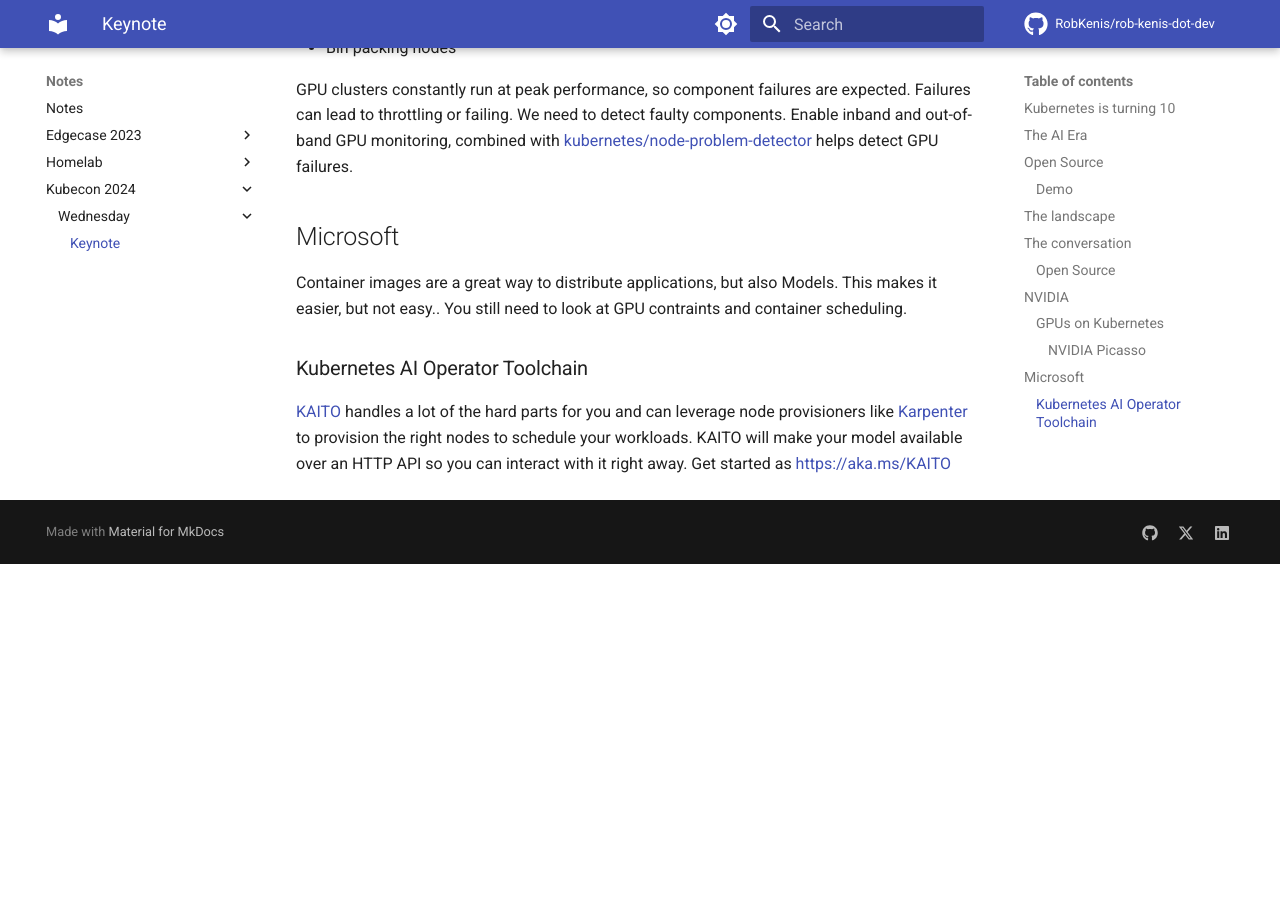
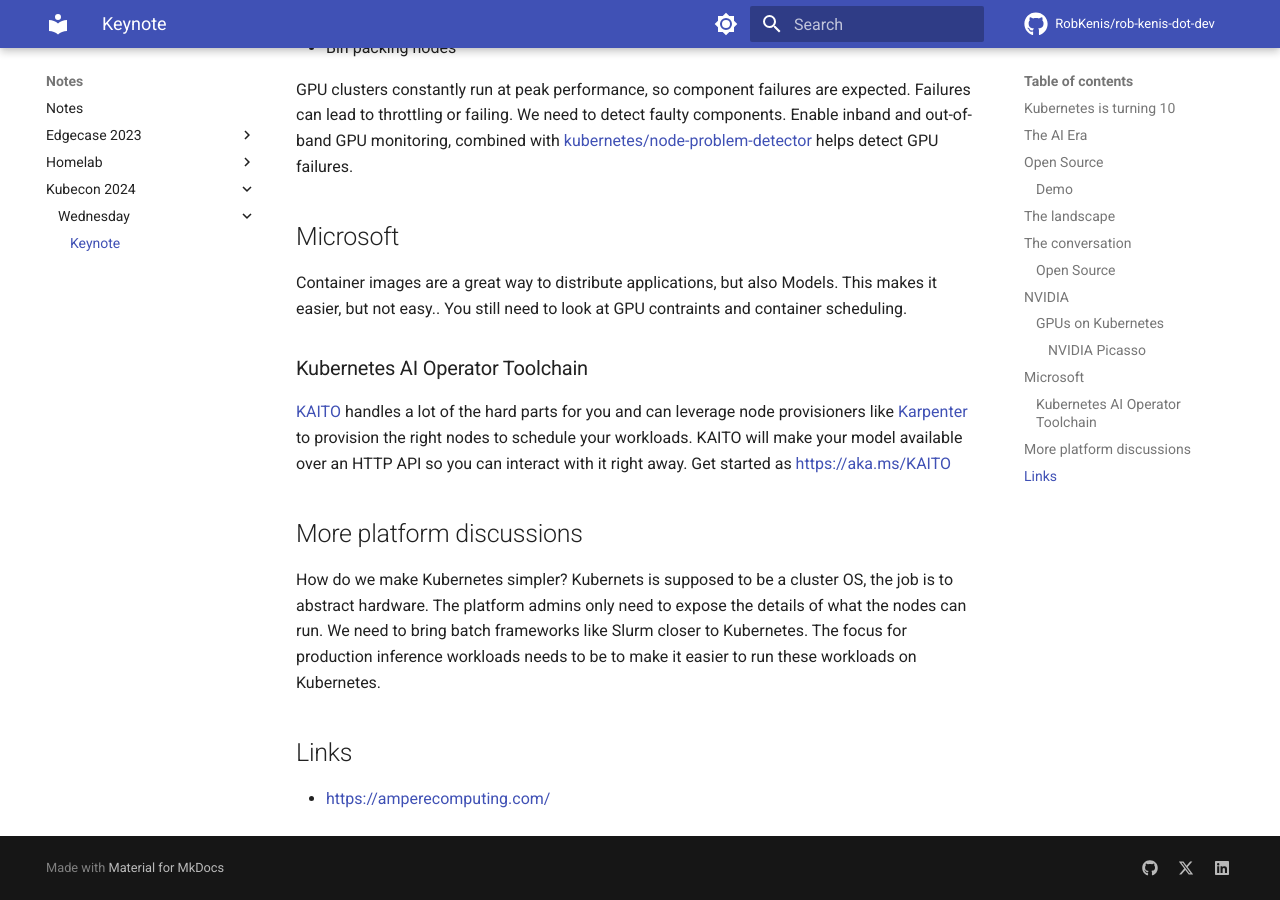
Before and after one commit to RobKenis/rob-kenis-dot-dev, an MkDocs documentation site: the page built from docs/kubecon-2024/wednesday/1-keynote.md, in a window 1280 px wide and 900 px high, scrolled down 2943 px. Built offline with MkDocs 1.6.1 and Material for MkDocs 9.7.7, drawn with Linux system fonts in a browser that asks for light colours; comment, search, counter and statistics services are not loaded; before the commit the page ends 3507 px from its top, so only the background shows below that.

```diff
--- a/docs/kubecon-2024/wednesday/1-keynote.md
+++ b/docs/kubecon-2024/wednesday/1-keynote.md
@@ -116,3 +116,12 @@
 
 [KAITO](https://github.com/Azure/kaito) handles a lot of the hard parts for you and can leverage node provisioners like [Karpenter](https://karpenter.sh/) to provision the right nodes to schedule your workloads.
 KAITO will make your model available over an HTTP API so you can interact with it right away. Get started as <https://aka.ms/KAITO>
+
+## More platform discussions
+
+How do we make Kubernetes simpler? Kubernets is supposed to be a cluster OS, the job is to abstract hardware. The platform admins only need to expose the details of what the nodes
+can run. We need to bring batch frameworks like Slurm closer to Kubernetes. The focus for production inference workloads needs to be to make it easier to run these workloads on Kubernetes.
+
+## Links
+
+- <https://amperecomputing.com/>
```
